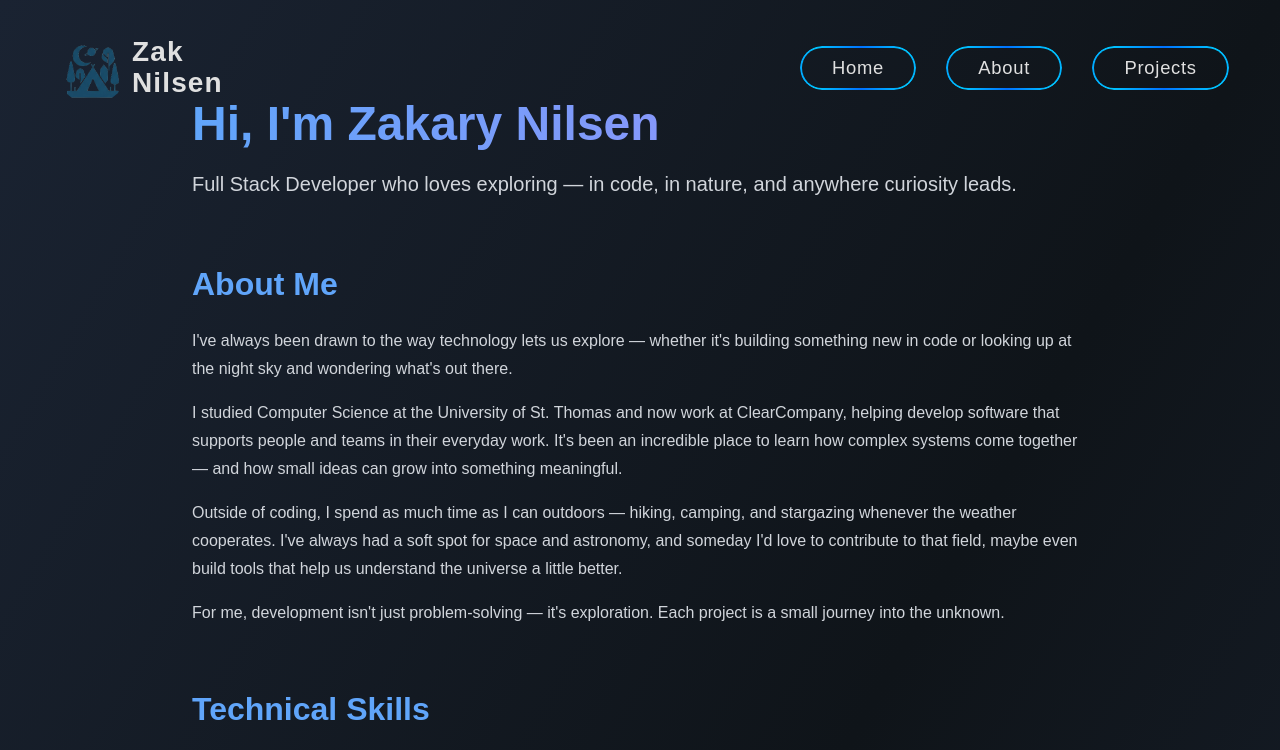
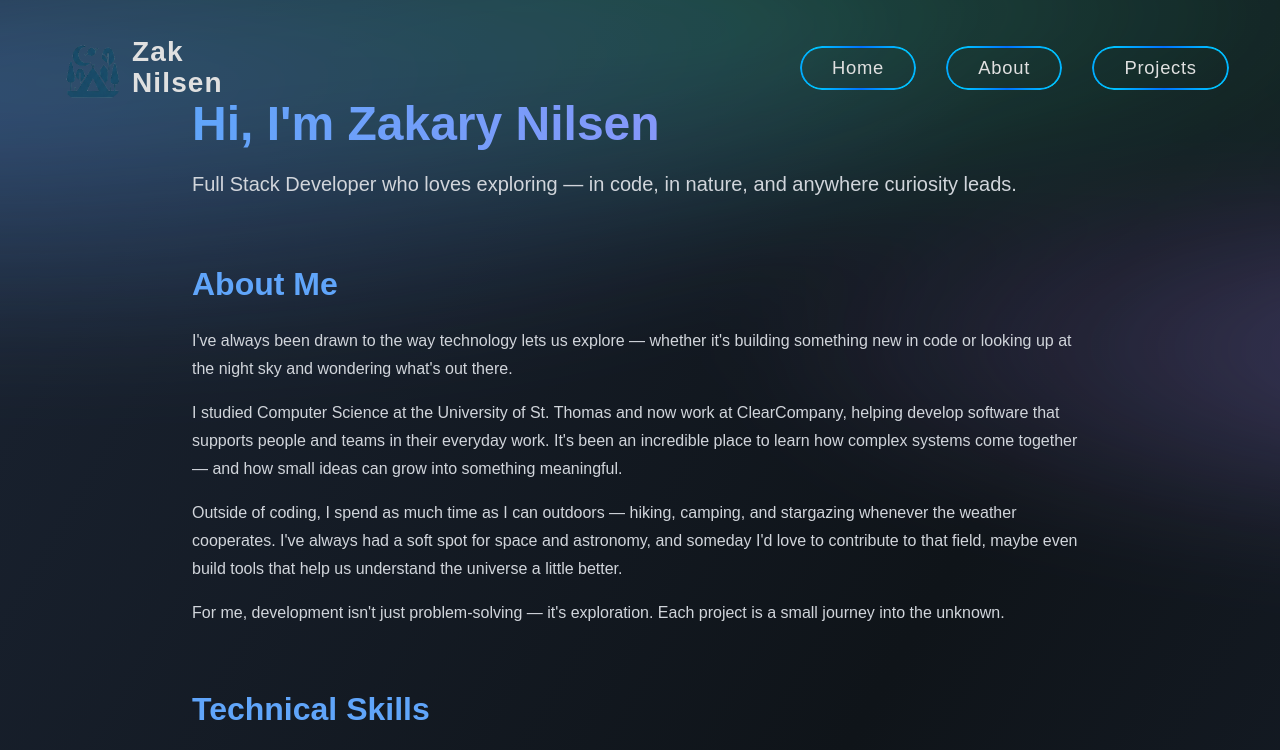
Before and after one commit to ZakNilsen/Zak-Website, a Next.js app: page /about in a window 1280 px wide. Shown: the top 750 px of the page. Built offline with nearby package versions, Linux system fonts and the light colour scheme.

Commit message:
Aurora borealis

```diff
--- a/app/about/about.module.css
+++ b/app/about/about.module.css
@@ -3,11 +3,80 @@
   background: linear-gradient(to bottom right, #1a2332, #0f1419, #1a2332);
   color: #e5e7eb;
   padding: 6rem 1.5rem;
+  position: relative;
+  overflow: hidden;
+}
+
+/* Aurora Effect - Multiple Layers */
+.aboutContainer::before {
+  content: '';
+  position: absolute;
+  top: -10%;
+  left: -50%;
+  width: 200%;
+  height: 50%;
+  background:
+    radial-gradient(ellipse 80% 50% at 20% 30%, rgba(96, 165, 250, 0.4), transparent 50%),
+    radial-gradient(ellipse 60% 40% at 80% 50%, rgba(167, 139, 250, 0.35), transparent 50%),
+    radial-gradient(ellipse 70% 45% at 50% 20%, rgba(52, 211, 153, 0.3), transparent 50%);
+  animation: aurora1 12s ease-in-out infinite;
+  pointer-events: none;
+  z-index: 0;
+  filter: blur(40px);
+}
+
+.aboutContainer::after {
+  content: '';
+  position: absolute;
+  bottom: -10%;
+  right: -50%;
+  width: 200%;
+  height: 50%;
+  background:
+    radial-gradient(ellipse 70% 45% at 70% 60%, rgba(167, 139, 250, 0.4), transparent 50%),
+    radial-gradient(ellipse 80% 50% at 30% 70%, rgba(96, 165, 250, 0.35), transparent 50%),
+    radial-gradient(ellipse 60% 40% at 50% 80%, rgba(34, 211, 238, 0.3), transparent 50%);
+  animation: aurora2 15s ease-in-out infinite;
+  pointer-events: none;
+  z-index: 0;
+  filter: blur(40px);
+}
+
+@keyframes aurora1 {
+  0%, 100% {
+    transform: translateX(0) translateY(0) rotate(0deg);
+    opacity: 1;
+  }
+  33% {
+    transform: translateX(15%) translateY(5%) rotate(5deg);
+    opacity: 0.8;
+  }
+  66% {
+    transform: translateX(-10%) translateY(-5%) rotate(-3deg);
+    opacity: 0.9;
+  }
+}
+
+@keyframes aurora2 {
+  0%, 100% {
+    transform: translateX(0) translateY(0) rotate(0deg);
+    opacity: 1;
+  }
+  33% {
+    transform: translateX(-15%) translateY(-5%) rotate(-5deg);
+    opacity: 0.85;
+  }
+  66% {
+    transform: translateX(10%) translateY(5%) rotate(3deg);
+    opacity: 0.95;
+  }
 }
 
 .aboutContent {
   max-width: 56rem;
   margin: 0 auto;
+  position: relative;
+  z-index: 1;
 }
 
 /* Me Section */
```
